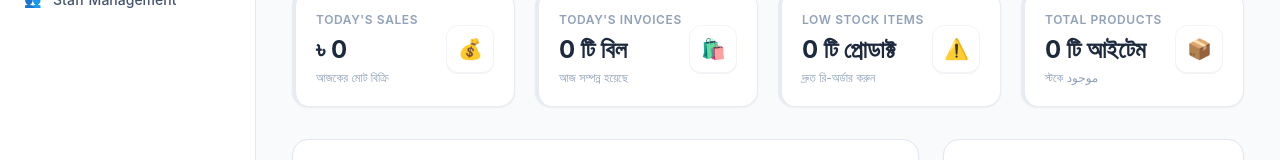
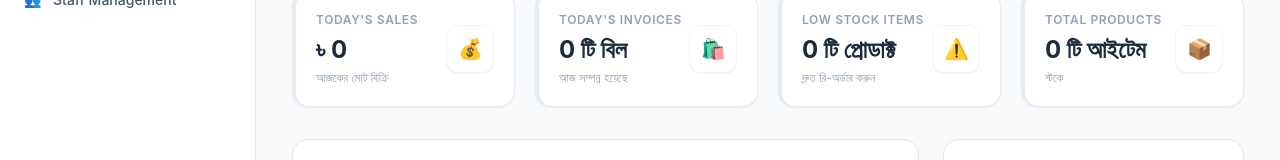
Before and after one commit to ramkrishno265/Shop-Management, a React app in the folder frontend/: page /dashboard in a window 1280 px wide. Shown: the part 228-388 px from the top of the page. Built offline with nearby package versions, Linux system fonts and the light colour scheme; no server answers; sample sign-in values are in the browser's storage; the HTML template or start-up script is replaced by a standard one.

Commit message:
Add product edit and inventory improvements

```diff
--- a/frontend/src/pages/dashboard/DashboardHome.jsx
+++ b/frontend/src/pages/dashboard/DashboardHome.jsx
@@ -84,7 +84,7 @@ export default function DashboardHome() {
     { title: "Today's Sales", value: `৳ ${stats.todaySales.toLocaleString()}`, change: 'আজকের মোট বিক্রি', icon: '💰', color: 'border-green-500 bg-green-50/50' },
     { title: "Today's Invoices", value: `${stats.todayInvoicesCount} টি বিল`, change: 'আজ সম্পন্ন হয়েছে', icon: '🛍️', color: 'border-blue-500 bg-blue-50/50' },
     { title: 'Low Stock Items', value: `${stats.lowStockCount} টি প্রোডাক্ট`, change: 'দ্রুত রি-অর্ডার করুন', icon: '⚠️', color: 'border-amber-500 bg-amber-50/50' },
-    { title: 'Total Products', value: `${stats.totalProductsCount} টি আইটেম`, change: 'স্টকে موجود', icon: '📦', color: 'border-purple-500 bg-purple-50/50' },
+    { title: 'Total Products', value: `${stats.totalProductsCount} টি আইটেম`, change: 'স্টকে', icon: '📦', color: 'border-purple-500 bg-purple-50/50' },
   ];
 
   return (
```
